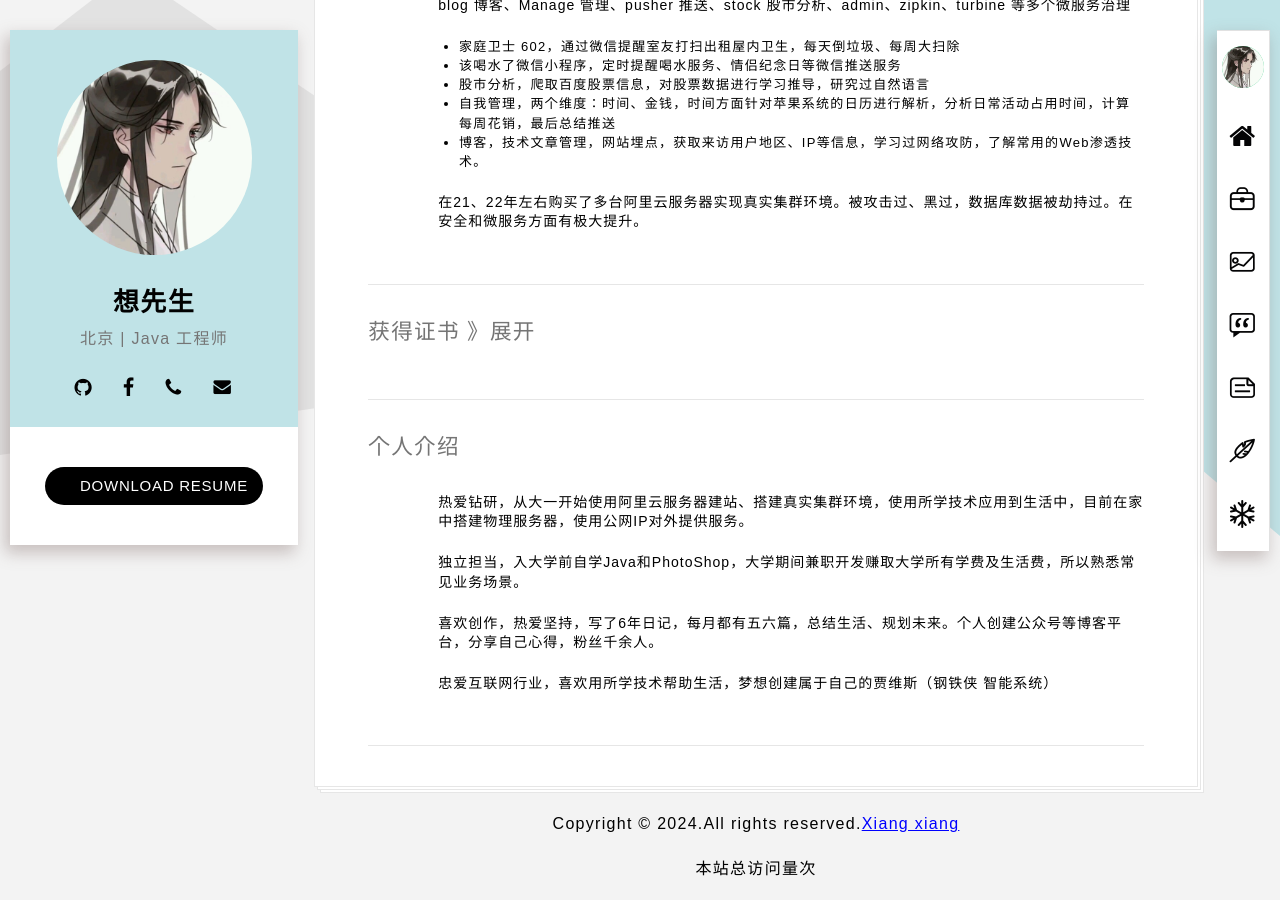
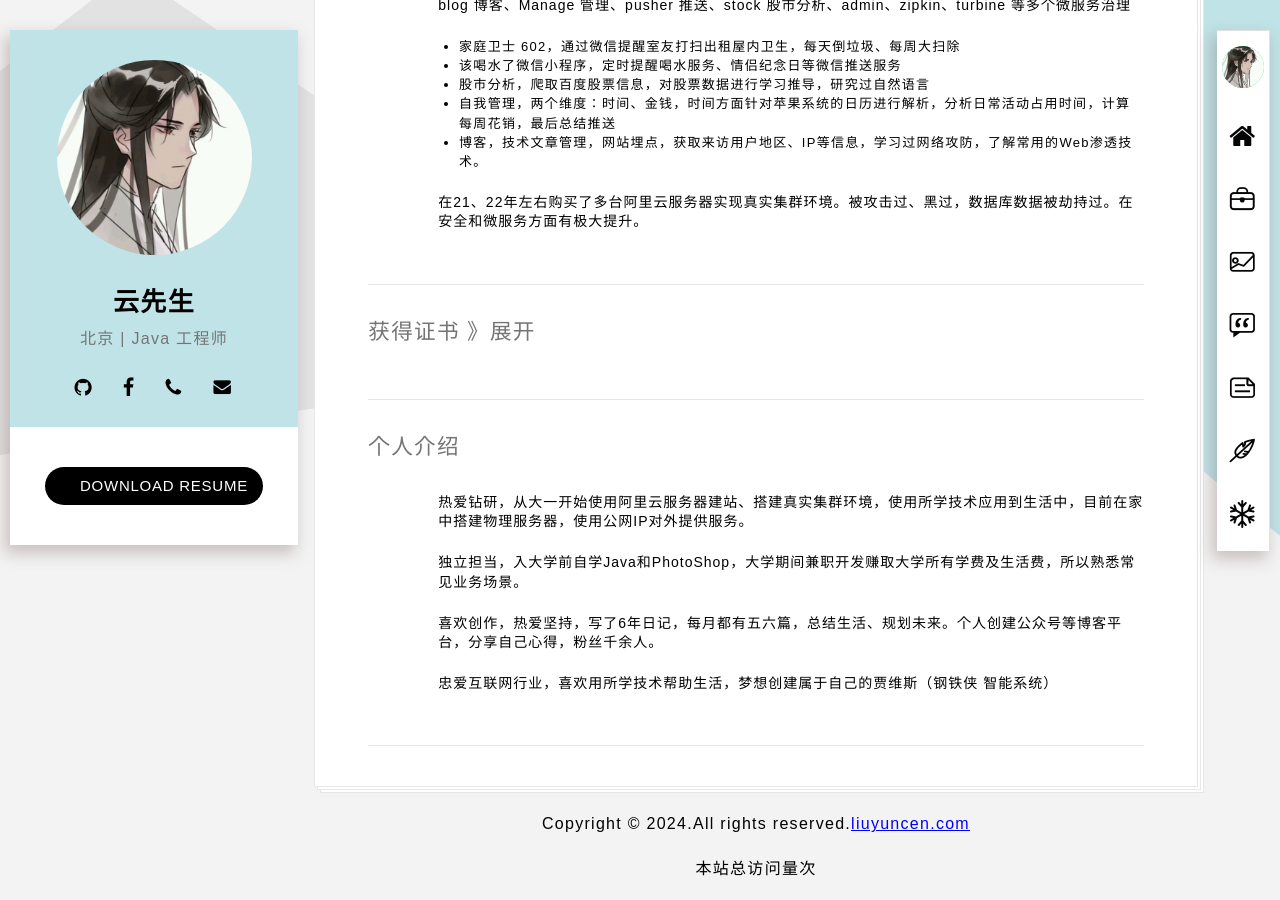
Before and after one commit to YuncenLiu/resume.io, a Jekyll site: the page built from index.html, in a window 1280 px wide and 900 px high, scrolled down 5172 px. Built offline with Jekyll 4.4.1, drawn with Linux system fonts in a browser that asks for light colours; some web fonts are replaced; comment, search, counter and statistics services are not loaded.

Commit message:
修改部分

```diff
--- a/_config.yml
+++ b/_config.yml
@@ -1,5 +1,5 @@
 # Site settings
-name: 想先生
+name: 云先生
 location: 北京
 #company: IBM
 position: Java 工程师
--- a/_includes/footer.html
+++ b/_includes/footer.html
@@ -2,7 +2,7 @@
 <!--    <script async src="//busuanzi.ibruce.info/busuanzi/2.3/busuanzi.pure.mini.js"></script>-->
     <div class="ace-container">
   <div class="ace-footer-cont clear-mrg">
-    <p class="text-center">Copyright &copy; 2024.All rights reserved.<a href="https://liuyuncen.com" style="color:blue">Xiang xiang</a></p>
+    <p class="text-center">Copyright &copy; 2024.All rights reserved.<a href="https://liuyuncen.com" style="color:blue">liuyuncen.com</a></p>
       <p class="text-center"><span id="busuanzi_container_site_pv">本站总访问量<span id="busuanzi_value_site_pv"></span>次</span></p>
   </div>
     </div><!-- .ace-container -->
```
